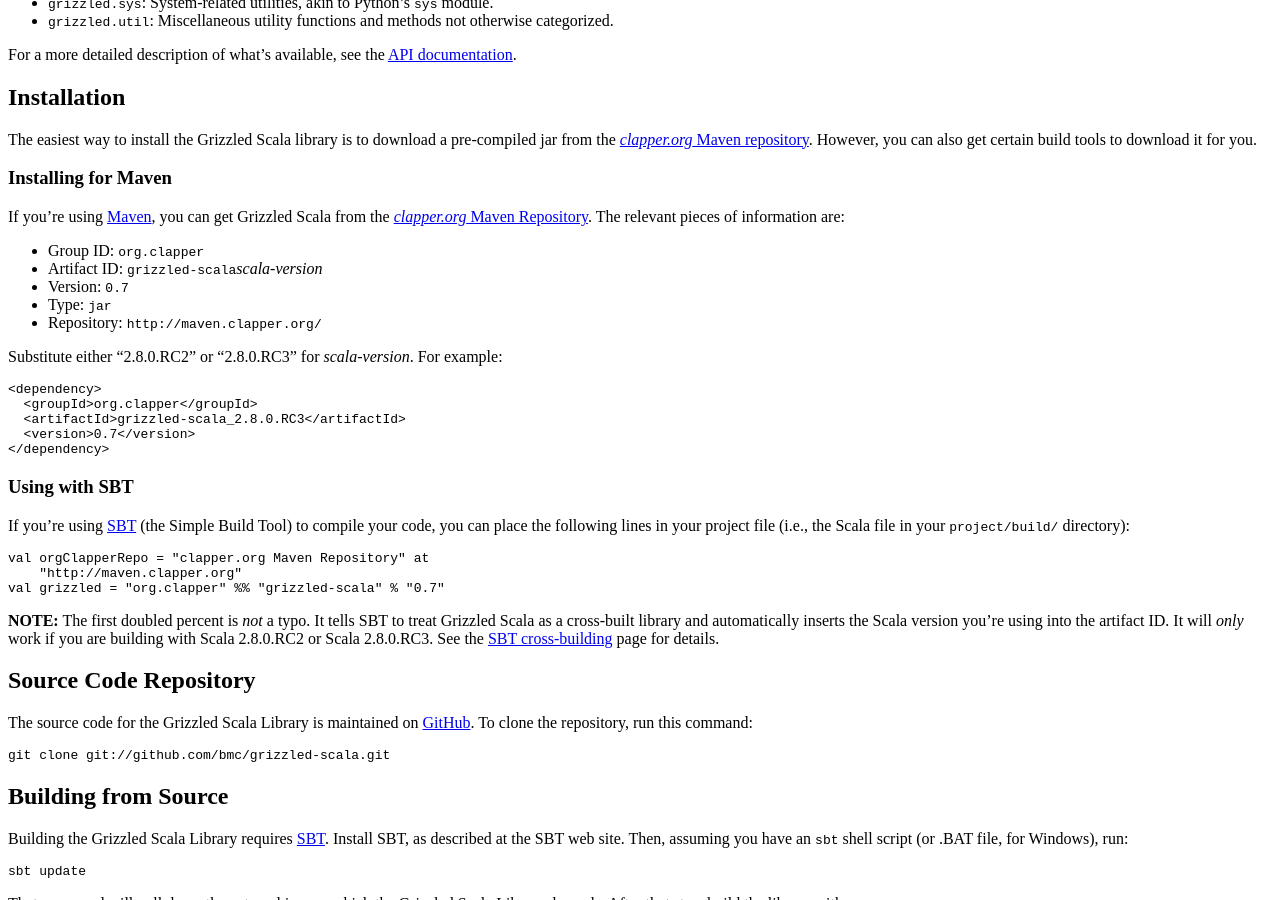
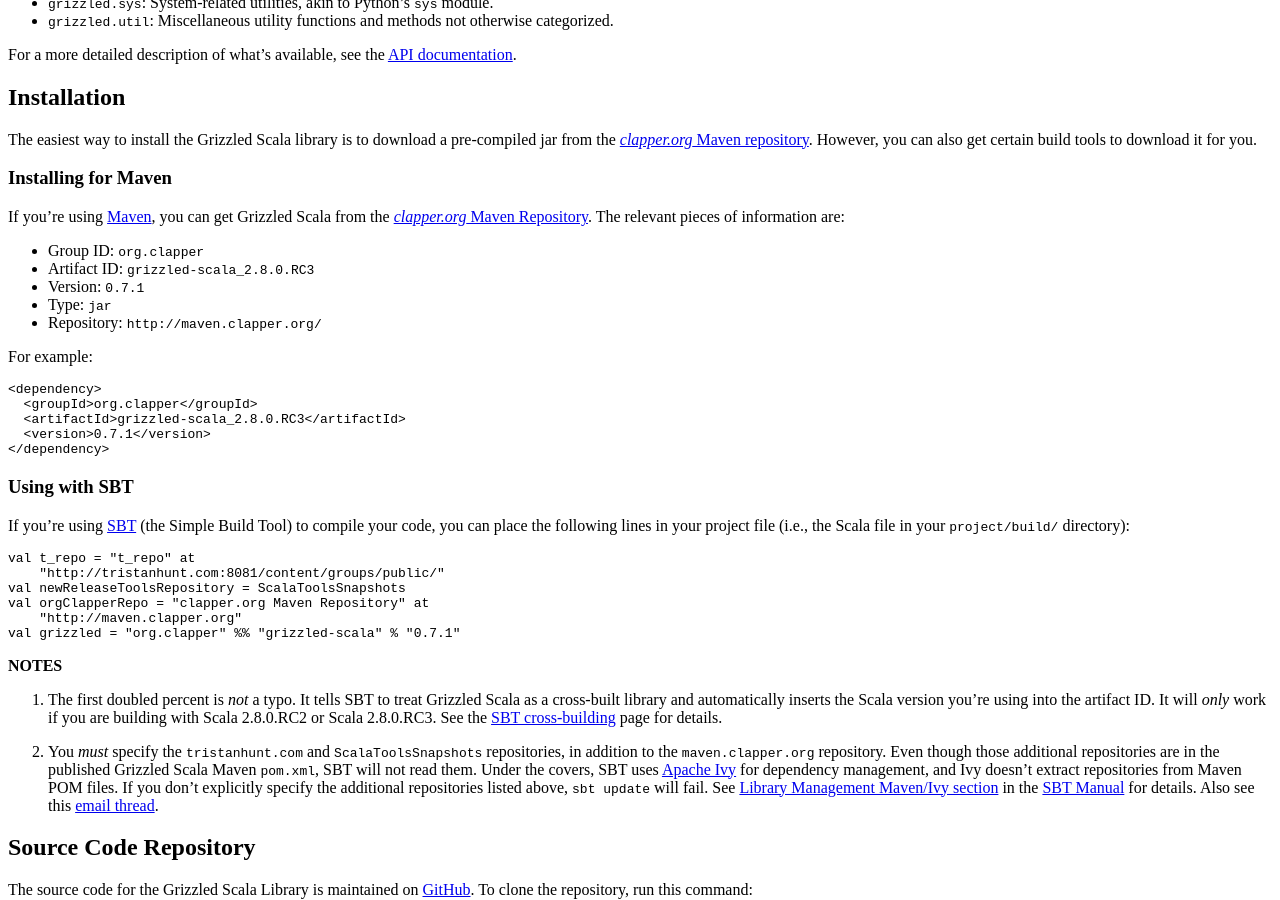
Before and after one commit to bmc/grizzled-scala, a Jekyll site: the page built from index.md, in a window 1280 px wide and 900 px high, scrolled down 524 px. Built offline with Jekyll 4.4.1, drawn with Linux system fonts in a browser that asks for light colours.

```diff
--- a/index.md
+++ b/index.md
@@ -47,17 +47,17 @@ If you're using [Maven][], you can get Grizzled Scala from the
 [*clapper.org* Maven Repository][]. The relevant pieces of information are:
 
 * Group ID: `org.clapper`
-* Artifact ID: `grizzled-scala`*scala-version*
-* Version: `0.7`
+* Artifact ID: `grizzled-scala_2.8.0.RC3`
+* Version: `0.7.1`
 * Type: `jar`
 * Repository: `http://maven.clapper.org/`
 
-Substitute either "2.8.0.RC2" or "2.8.0.RC3" for *scala-version*. For example:
+For example:
 
     <dependency>
       <groupId>org.clapper</groupId>
       <artifactId>grizzled-scala_2.8.0.RC3</artifactId>
-      <version>0.7</version>
+      <version>0.7.1</version>
     </dependency>
 
 ### Using with SBT
@@ -66,15 +66,30 @@ If you're using [SBT][] (the Simple Build Tool) to compile your code, you
 can place the following lines in your project file (i.e., the Scala file in
 your `project/build/` directory):
 
+    val t_repo = "t_repo" at
+        "http://tristanhunt.com:8081/content/groups/public/"
+    val newReleaseToolsRepository = ScalaToolsSnapshots
     val orgClapperRepo = "clapper.org Maven Repository" at
         "http://maven.clapper.org"
-    val grizzled = "org.clapper" %% "grizzled-scala" % "0.7"
+    val grizzled = "org.clapper" %% "grizzled-scala" % "0.7.1"
 
-**NOTE:** The first doubled percent is *not* a typo. It tells SBT to treat
-Grizzled Scala as a cross-built library and automatically inserts the Scala
-version you're using into the artifact ID. It will *only* work if you are
-building with Scala 2.8.0.RC2 or Scala 2.8.0.RC3. See the
-[SBT cross-building][] page for details.
+**NOTES**
+
+1. The first doubled percent is *not* a typo. It tells SBT to treat
+   Grizzled Scala as a cross-built library and automatically inserts the
+   Scala version you're using into the artifact ID. It will *only* work if
+   you are building with Scala 2.8.0.RC2 or Scala 2.8.0.RC3. See the
+   [SBT cross-building][] page for details.
+
+2. You *must* specify the `tristanhunt.com` and `ScalaToolsSnapshots`
+   repositories, in addition to the `maven.clapper.org` repository. Even
+   though those additional repositories are in the published Grizzled Scala
+   Maven `pom.xml`, SBT will not read them. Under the covers, SBT uses
+   [Apache Ivy][] for dependency management, and Ivy doesn't extract
+   repositories from Maven POM files. If you don't explicitly specify the
+   additional repositories listed above, `sbt update` will fail. See
+   [Library Management Maven/Ivy section][] in the [SBT Manual][] for details.
+   Also see this [email thread][SBT-repo-email-thread].
 
 ## Source Code Repository
 
@@ -140,3 +155,7 @@ request. Along with any patch you send:
 [bmc@clapper.org]: mailto:bmc@clapper.org
 [changelog]: CHANGELOG.html
 [SBT cross-building]: http://code.google.com/p/simple-build-tool/wiki/CrossBuild
+[Apache Ivy]: http://ant.apache.org/ivy/
+[Library Management Maven/Ivy section]: http://code.google.com/p/simple-build-tool/wiki/LibraryManagement#Maven/Ivy
+[SBT Manual]: http://code.google.com/p/simple-build-tool/wiki/DocumentationHome
+[SBT-repo-email-thread]: http://groups.google.com/group/simple-build-tool/browse_thread/thread/470bba921252a167
```
